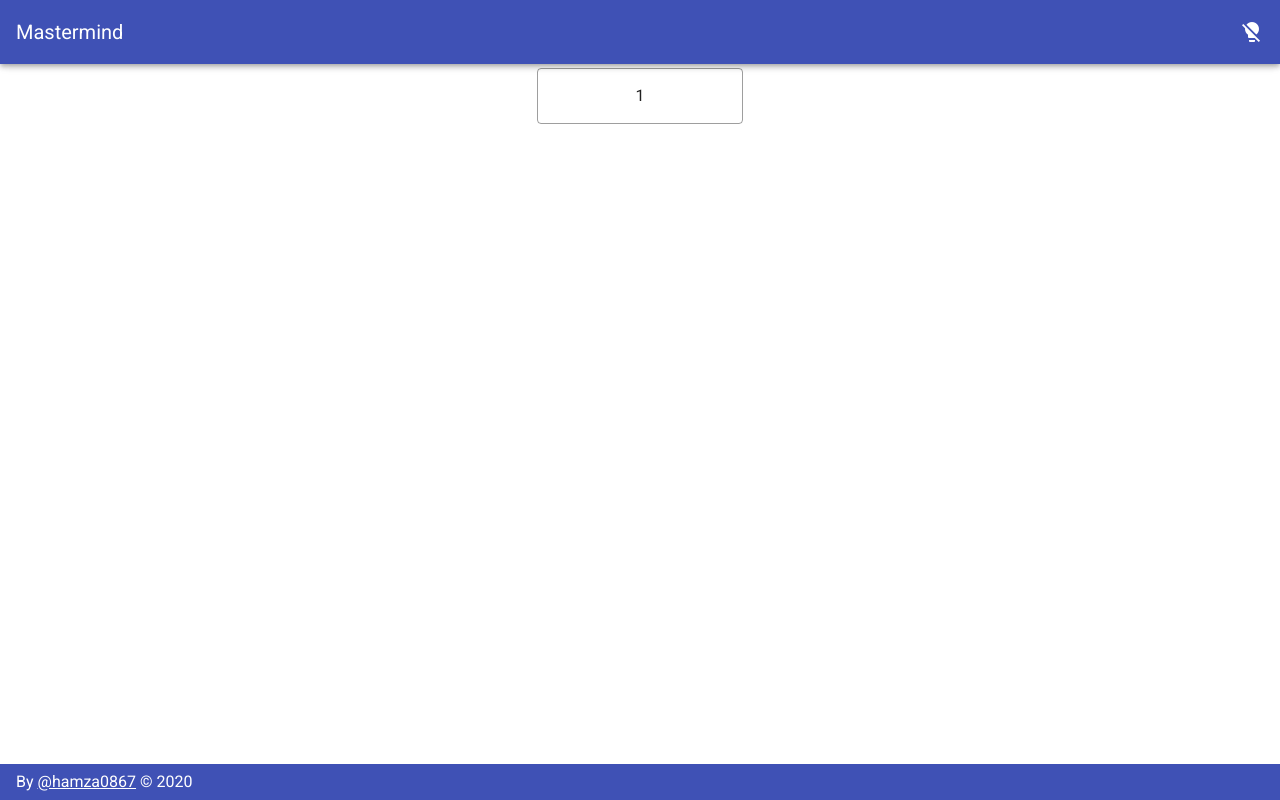
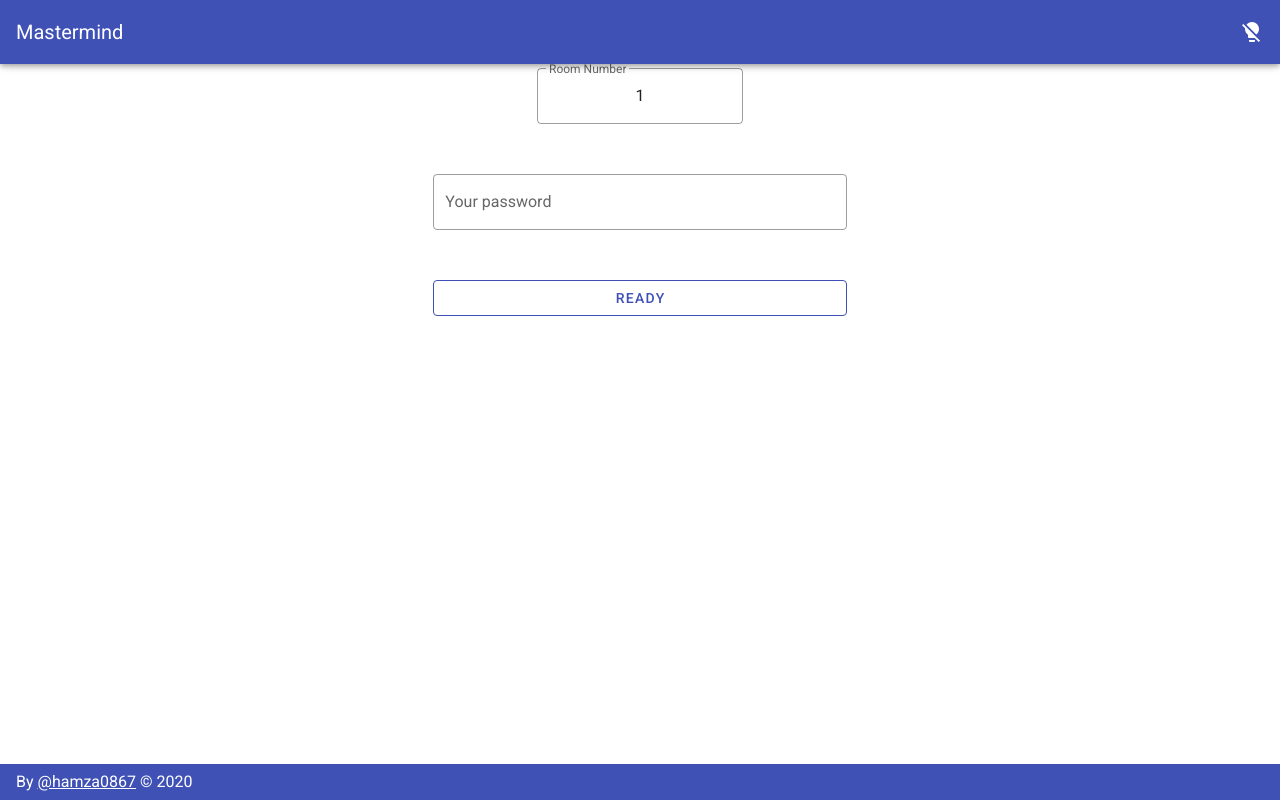
Before and after one commit to hamza0867/mastermind, a Vue app: page /vs-friend/1 in a window 1280 px wide. Built offline with nearby package versions, Linux system fonts and the light colour scheme.

Commit message:
Both players can send each other ready status

```diff
--- a/src/models/shared.ts
+++ b/src/models/shared.ts
@@ -42,7 +42,12 @@ export function randomPassword(): string {
 }
 
 const passwordRules = [
-  (v: string) => v.length === 5 || "the password must be 5 digits long"
+  (v: string) => {
+    return (
+      (v.length === 5 && !Number.isNaN(Number.parseInt(v))) ||
+      "the password must be 5 digits long"
+    );
+  }
 ];
 
 export { passwordRules };
--- a/src/store/vsFriend.store.ts
+++ b/src/store/vsFriend.store.ts
@@ -1,4 +1,4 @@
-import { Attempt, computeResult } from "@/models/shared";
+import { Attempt } from "@/models/shared";
 import { MutationTree, ActionTree, Module } from "vuex";
 import { RootState } from "@/store";
 import io from "socket.io-client";
@@ -41,7 +41,7 @@ function newGameState(roomSocket: SocketIOClient.Socket): GameState {
 const state: State = { gameState: { type: "NOT_STARTED" } };
 
 export const mutations: MutationTree<State> = {
-  loadGame(state, roomSocket) {
+  loadGame(state, roomSocket: SocketIOClient.Socket) {
     state.gameState = newGameState(roomSocket);
   },
   registerMyPwd(state, myPwd) {
@@ -90,9 +90,17 @@ export const mutations: MutationTree<State> = {
 };
 
 export const actions: ActionTree<State, RootState> = {
-  sendReady(context, myPwd) {
+  loadGame(ctx, roomSocket: SocketIOClient.Socket) {
+    roomSocket.on("ready", (data: any) => {
+      // eslint-disable-next-line
+      console.log(data);
+      ctx.commit("setOtherReady", true);
+      ctx.commit("updateSecondaryPlayer", data.sender, { root: true });
+    });
+    ctx.commit("loadGame", roomSocket);
+  },
+  sendReady(context) {
     if (context.state.gameState.type === "LOADING") {
-      context.commit("registerMyPwd", myPwd);
       context.state.gameState.roomSocket.emit("ready", {
         sender: context.rootState.mainPlayer
       });
--- a/src/views/VsFriend.vue
+++ b/src/views/VsFriend.vue
@@ -47,8 +47,7 @@ import { mapState, mapActions, mapMutations } from "vuex";
     ...mapState(["mainPlayer"])
   },
   methods: {
-    ...mapActions("vsFriend", ["sendReady"]),
-    ...mapMutations("vsFriend", ["loadGame"]),
+    ...mapActions("vsFriend", ["sendReady", "loadGame"]),
     ...mapMutations(["updateSecondaryPlayer"])
   },
   directives: {
@@ -90,11 +89,10 @@ export default class VsFriend extends Vue {
     })
       .then(res => res.json())
       .then(res => {
-        // eslint-disable-next-line
-        console.log(res);
         this.socket = io.connect("http://localhost:4000/" + res.number);
         this.loadGame(this.socket);
         this.updateSecondaryPlayer(res.user_1);
+        this.$router.push("/vs-friend/" + res.number);
       });
   }
 
--- a/src/views/VsFriendRoom.vue
+++ b/src/views/VsFriendRoom.vue
@@ -1,14 +1,37 @@
 <template>
   <div class="d-flex flex-column pa-4">
     <v-layout column>
-      <v-layout row justify-center class="px-4 mb-2">
+      <v-layout row justify-center class="px-4 mb-md-2">
         <v-flex md2 xs12>
           <v-text-field
+            label="Room Number"
             class="center-text"
             outlined
             readonly
             :value="$route.params.roomNumber"
           />
+        </v-flex>
+      </v-layout>
+      <v-layout row justify-center class="px-4 mb-md-2">
+        <v-flex md4 xs12>
+          <v-text-field
+            label="Your password"
+            class="center-text"
+            outlined
+            :readonly="pwdValidated"
+            v-model="myDirtyPwd"
+            :append-icon="showAppendIcon ? 'mdi-check-outline' : null"
+            @click:append="registerDirtyPwd"
+            :rules="passwordRules"
+            v-mask="'#####'"
+          />
+        </v-flex>
+      </v-layout>
+      <v-layout row justify-center class="px-4 mb-md-2">
+        <v-flex md4 xs12>
+          <v-btn outlined color="primary" width="100%" @click="ready"
+            >Ready</v-btn
+          >
         </v-flex>
       </v-layout>
     </v-layout>
@@ -18,9 +41,59 @@
 <script lang="ts">
 import Vue from "vue";
 import Component from "vue-class-component";
+import { mapMutations, mapState, mapActions } from "vuex";
+import { passwordRules } from "@/models/shared";
+import { GameState } from "../store/vsFriend.store";
+const vMask = require("v-mask");
+const { VueMaskDirective } = vMask;
 
-@Component
-export default class VsFriendRoom extends Vue {}
+@Component({
+  methods: {
+    ...mapMutations("vsFriend", ["registerMyPwd"]),
+    ...mapActions("vsFriend", ["sendReady"])
+  },
+  computed: {
+    ...mapState("vsFriend", ["gameState"])
+  },
+  directives: {
+    mask: VueMaskDirective
+  }
+})
+export default class VsFriendRoom extends Vue {
+  myDirtyPwd = "";
+  registerMyPwd!: (myPwd: string) => void;
+  passwordRules = passwordRules;
+  pwdValidated = false;
+  gameState!: GameState;
+  shouldShowReady = true;
+  sendReady!: () => void;
+
+  get validPwd() {
+    return this.passwordRules[0](this.myDirtyPwd);
+  }
+
+  get showAppendIcon() {
+    if (this.pwdValidated) {
+      return false;
+    } else {
+      return this.validPwd === true;
+    }
+  }
+
+  get showReady() {
+    return !this.showAppendIcon && this.shouldShowReady;
+  }
+
+  registerDirtyPwd() {
+    this.pwdValidated = true;
+    this.registerMyPwd(this.myDirtyPwd);
+  }
+
+  ready() {
+    this.shouldShowReady = false;
+    this.sendReady();
+  }
+}
 </script>
 
 <style scoped>
```
